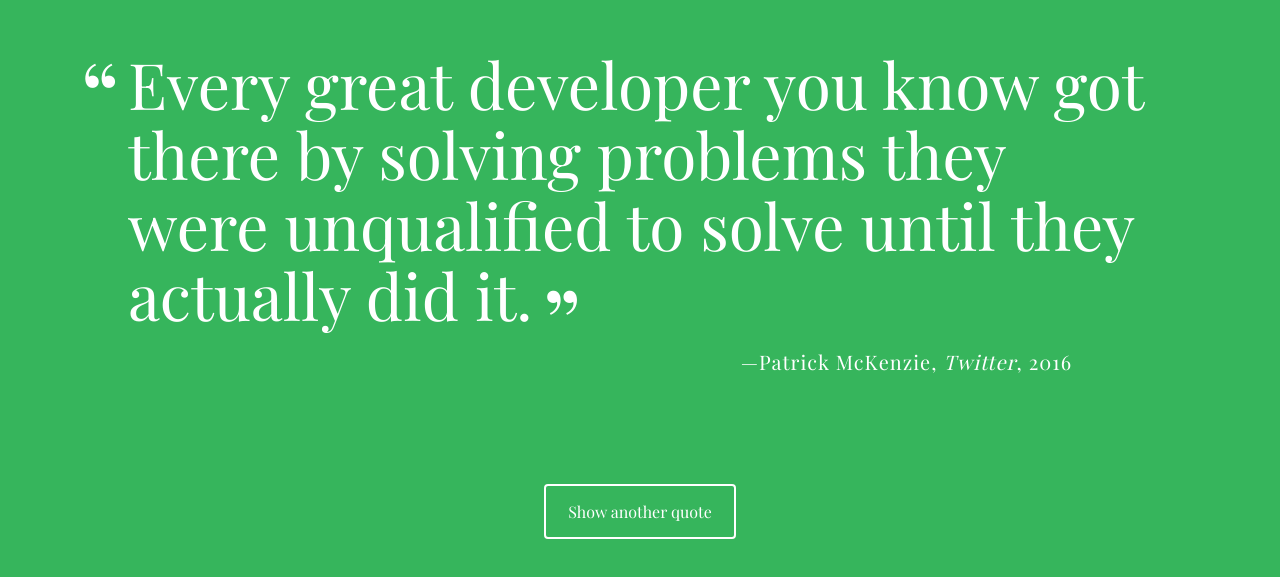
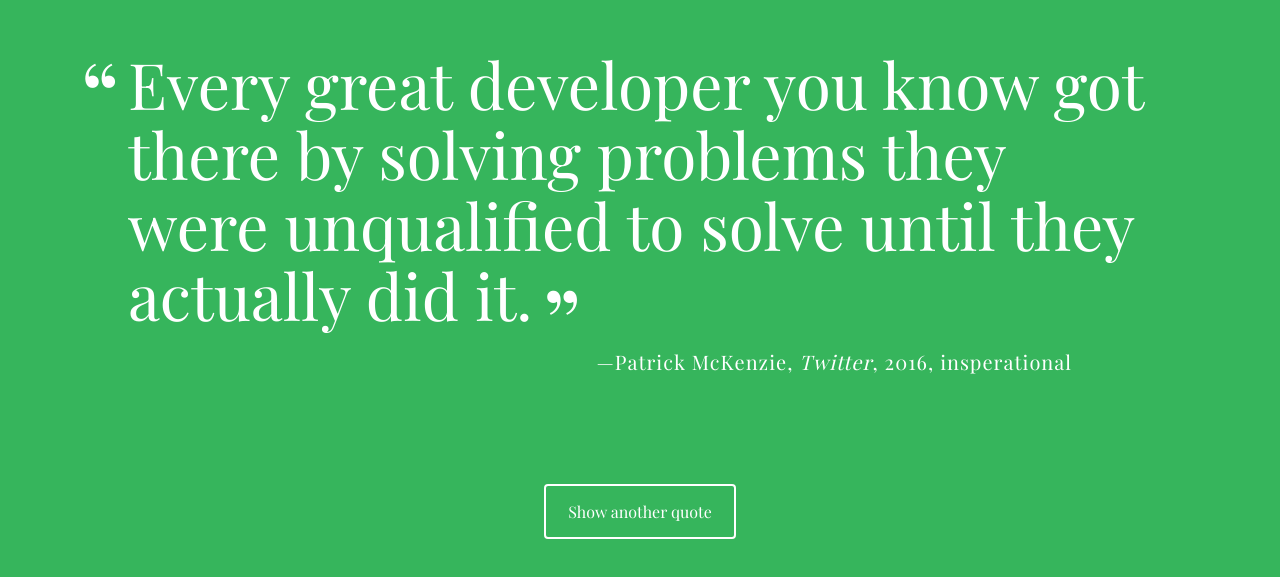
Before and after one commit to paulyo19/random-quote, a plain HTML site: page index.html in a window 1280 px wide. Shown: the part 111-688 px from the top of the page. Drawn offline with nearby package versions, Linux system fonts and the light colour scheme; a web font is replaced by a local one.

Commit message:
added a tag object in html and js file and also styled it in css

```diff
--- a/css/styles.css
+++ b/css/styles.css
@@ -70,6 +70,10 @@
     content: ", ";
     font-style: normal;
   }
+  .tag:before {
+    content: ", ";
+    font-style: normal;
+  }
 
   #loadQuote {
     position: fixed;
--- a/index.html
+++ b/index.html
@@ -13,7 +13,7 @@
 
     <div id="quote-box">
       <p class="quote">Every great developer you know got there by solving problems they were unqualified to solve until they actually did it.</p>
-      <p class="source">Patrick McKenzie<span class="citation">Twitter</span><span class="year">2016</span></p>
+      <p class="source">Patrick McKenzie<span class="citation">Twitter</span><span class="year">2016</span><span class="tag">insperational</span></p>
     </div>
 
     <button id="loadQuote">Show another quote</button>
--- a/js/script.js
+++ b/js/script.js
@@ -31,7 +31,8 @@ var quotes = [
         quote: "You, me, or nobody is gonna hit as hard as life. But it ain't about how hard you hit. It's about how hard you can get hit and keep moving forward. How much you can take and keep moving forward. That's how winning is done! ",
         source: '-Rocky Balboa',
         citation: 'Movie',
-        year: 1976
+        year: 1976,
+        tag: 'insperational'
     },
     {
         quote: "Life is what happens when you're busy making other plans.",
@@ -42,7 +43,8 @@ var quotes = [
     {
         quote: 'You have brains in your head. You have feet in your shoes. You can steer yourself any direction you choose.',
         source: '-Dr. Seuss',
-        citation: 'Speech'
+        citation: 'Speech',
+        tag: 'humor'
     },
     {
         quote: 'Life is really simple, but we insist on making it complicated.',
@@ -70,6 +72,10 @@ function printQuote() {
     if (print.year) {
         display += '<span class="year">' + print.year + '</span>'
     }
+
+    if (print.tag){
+        display += '<span class="tag">' + print.tag + '</span>'
+    }
     display += '</p>'
     return document.getElementById('quote-box').innerHTML = display
 }
```
